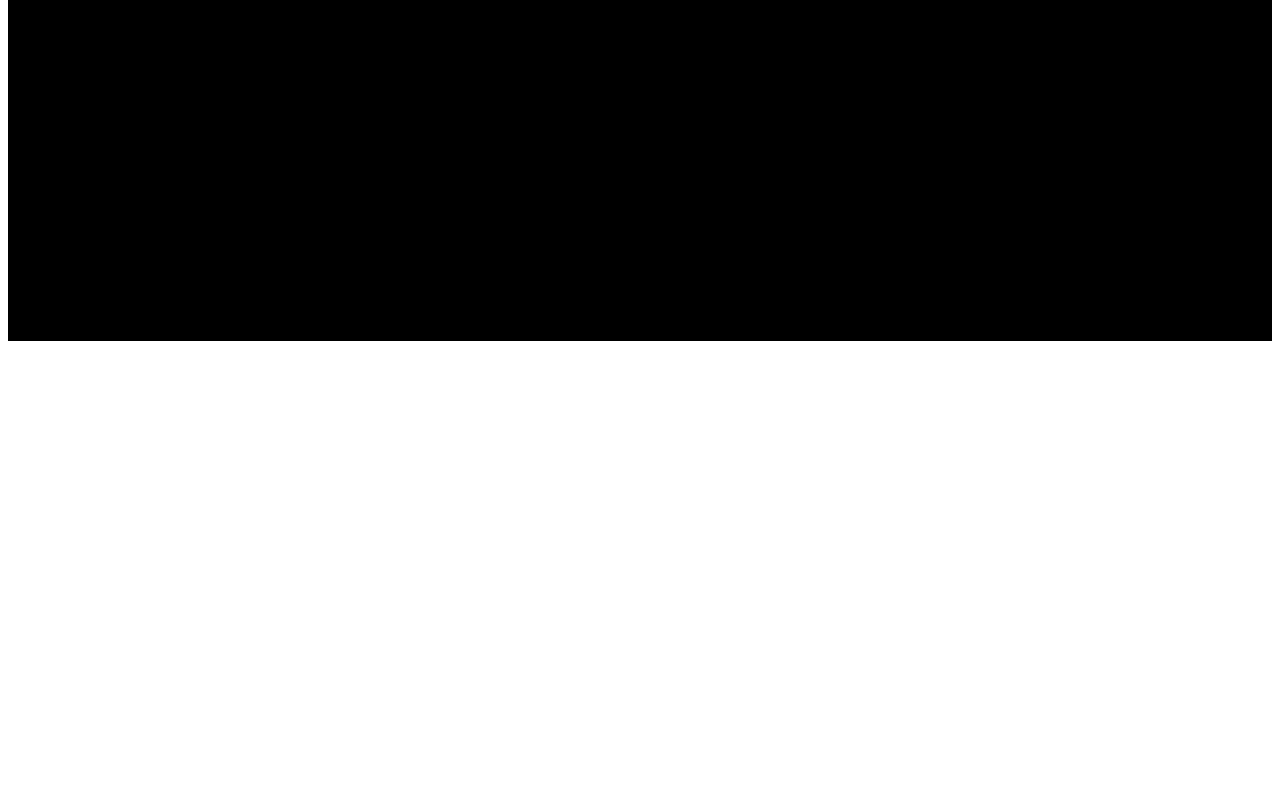
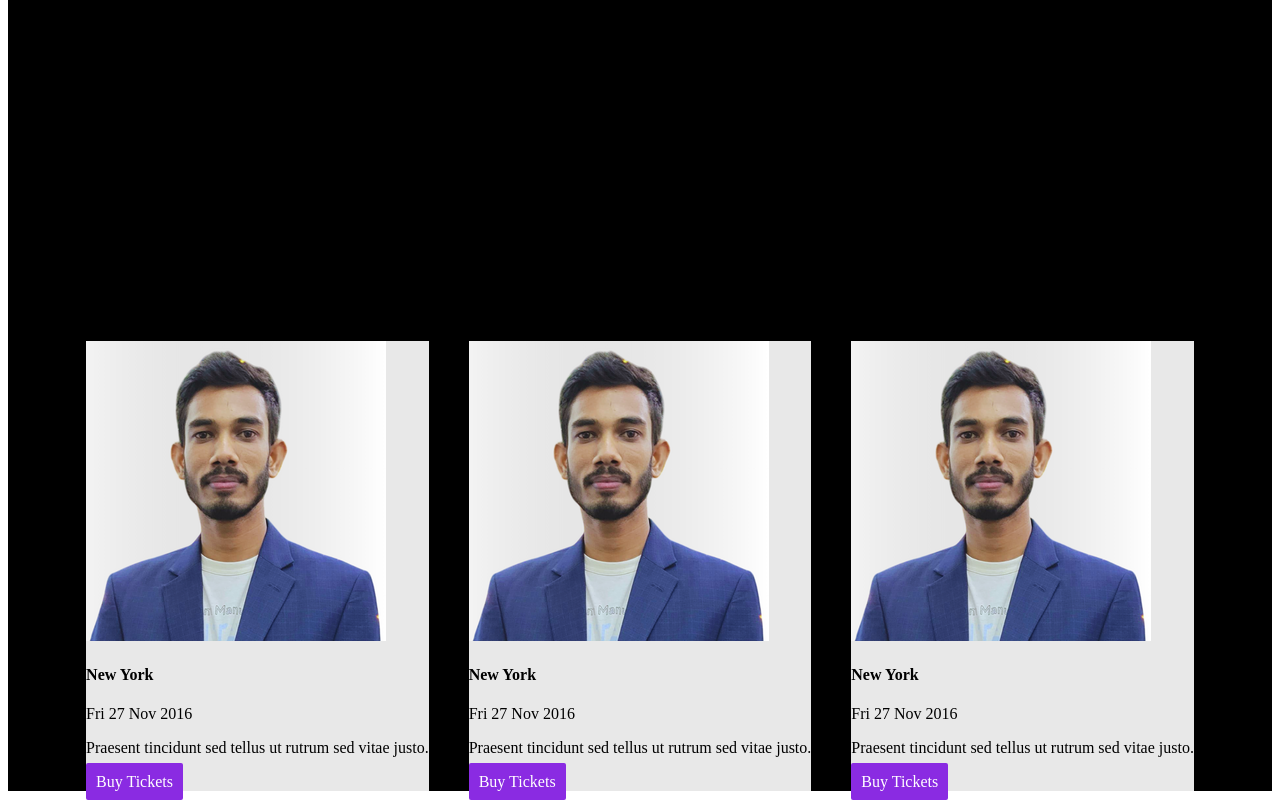
Before and after one commit to khokonssv/Simple-template, a plain HTML site: page index.html in a window 1280 px wide. Shown: the part 1784-2584 px from the top of the page. Before the commit the page ends 2133 px from the top, so only its background shows below. Drawn offline with Linux system fonts and the light colour scheme.

Commit message:
Added another card

```diff
--- a/index.html
+++ b/index.html
@@ -60,5 +60,28 @@
         </ul>
 
     </section>
+    <div class="newton">
+        <div class="New">
+            <img src="Images/Khokon Main.png" alt="">
+            <h4>New York</h4>
+            <p>Fri 27 Nov 2016</p>
+            <p>Praesent tincidunt sed tellus ut rutrum sed vitae justo.</p>
+            <a href="https://khokonh.com/" class="buy">Buy Tickets</a>
+        </div>
+        <div class="New">
+            <img src="Images/Khokon Main.png" alt="">
+            <h4>New York</h4>
+            <p>Fri 27 Nov 2016</p>
+            <p>Praesent tincidunt sed tellus ut rutrum sed vitae justo.</p>
+            <a href="https://khokonh.com/" class="buy">Buy Tickets</a>
+        </div>
+                <div class="New">
+            <img src="Images/Khokon Main.png" alt="">
+            <h4>New York</h4>
+            <p>Fri 27 Nov 2016</p>
+            <p>Praesent tincidunt sed tellus ut rutrum sed vitae justo.</p>
+            <a href="https://khokonh.com/" class="buy">Buy Tickets</a>
+        </div>
+    </div>
 </body>
 </html>
--- a/style.css
+++ b/style.css
@@ -77,8 +77,7 @@
 .ticket li:last-child{
     border-bottom: none;
 }
-span{
-    background-color: brown;
+span{    background-color: brown;
     color: antiquewhite;
     margin-left: 20px;
 }
@@ -92,3 +91,22 @@
     margin-right: 15px;
     line-height: 24px;
 }
+.newton{
+    display: flex;
+    justify-content: center;
+    gap: 40px;
+    color: rgb(0, 0, 0);
+    background-color: rgb(0, 0, 0);
+}
+.buy{
+    text-decoration: none;
+    color: rgb(255, 255, 255);
+    padding: 10px;
+    background-color: blueviolet;
+    border-radius: 2px;
+}
+.New{
+    background-color: rgb(232, 232, 232);
+    object-fit: cover;
+
+}
```
